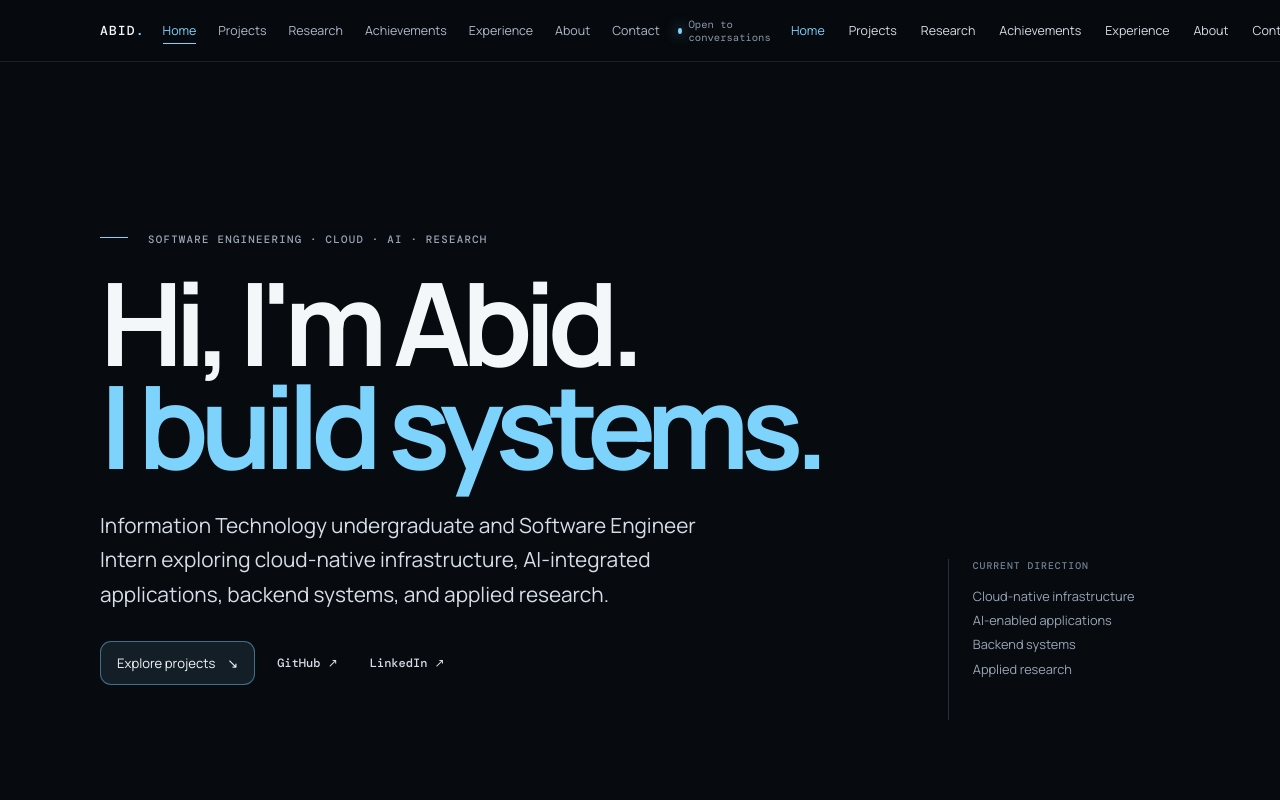
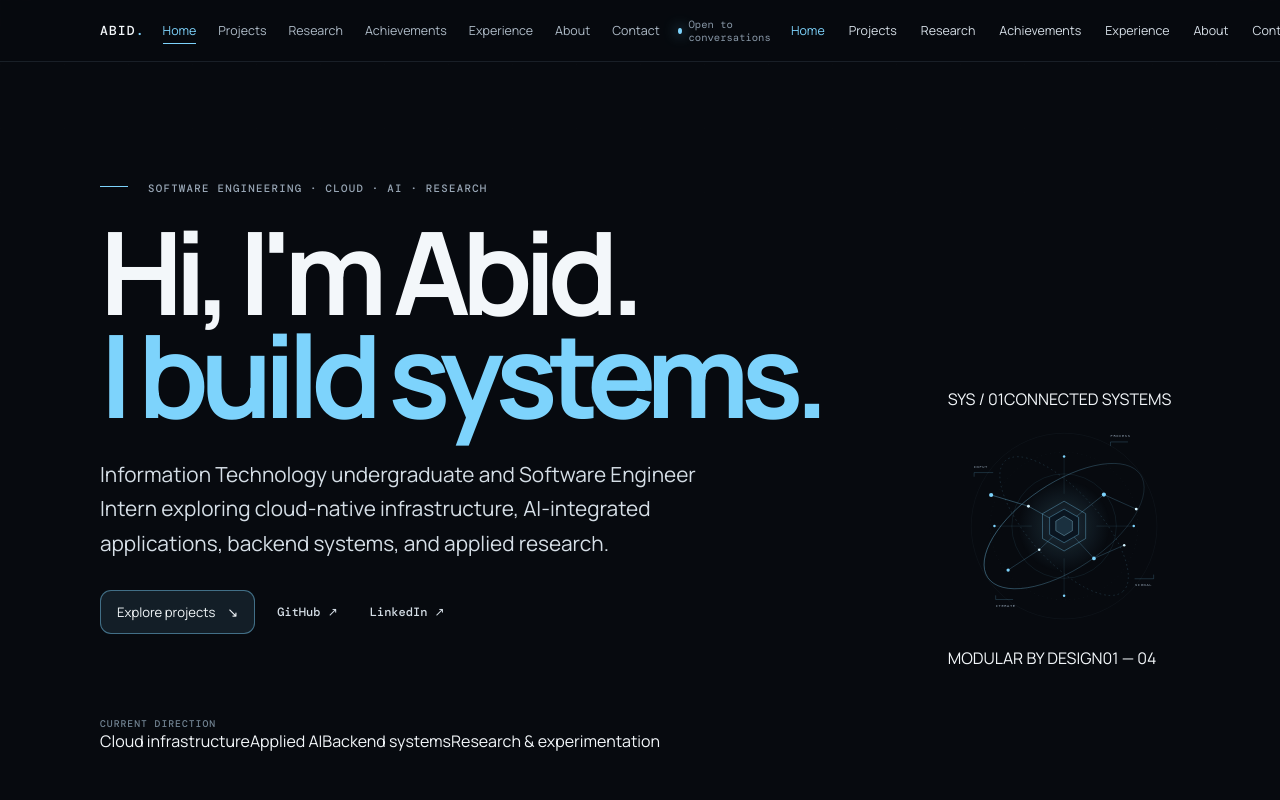
Before and after one commit to InfX2243/portfolio, a React (Vite) app: page / in a window 1280 px wide. Shown: the top 800 px of the page. Built offline with nearby package versions, Linux system fonts and the light colour scheme.

Commit message:
feat: integrate systems visual into homepage hero

```diff
--- a/src/pages/HomePage.jsx
+++ b/src/pages/HomePage.jsx
@@ -3,6 +3,7 @@ import { PortfolioLayout } from "../components/layout/PortfolioLayout";
 import { PageHeader } from "../components/layout/PageHeader";
 import { withBasePath } from "../app/basePath";
 import { ProjectVisual } from "../components/ProjectVisual";
+import { HeroSystemVisual } from "../components/HeroSystemVisual";
 import { profile, projects, research, experience, domains, leadership } from "../data/portfolio";
 
 const VgpuField = lazy(() =>
@@ -28,9 +29,13 @@ export function HomePage() {
             <a className="text-link" href={profile.links.linkedin} target="_blank" rel="noopener noreferrer">LinkedIn ↗</a>
           </div>
         </div>
-        <div className="home-hero-aside" aria-label="Current direction">
+        <HeroSystemVisual />
+        <div className="hero-focus-strip" aria-label="Current engineering focus">
           <span className="mono-label">CURRENT DIRECTION</span>
-          <p>Cloud-native infrastructure<br />AI-enabled applications<br />Backend systems<br />Applied research</p>
+          <span>Cloud infrastructure</span>
+          <span>Applied AI</span>
+          <span>Backend systems</span>
+          <span>Research &amp; experimentation</span>
         </div>
       </section>
 
```
